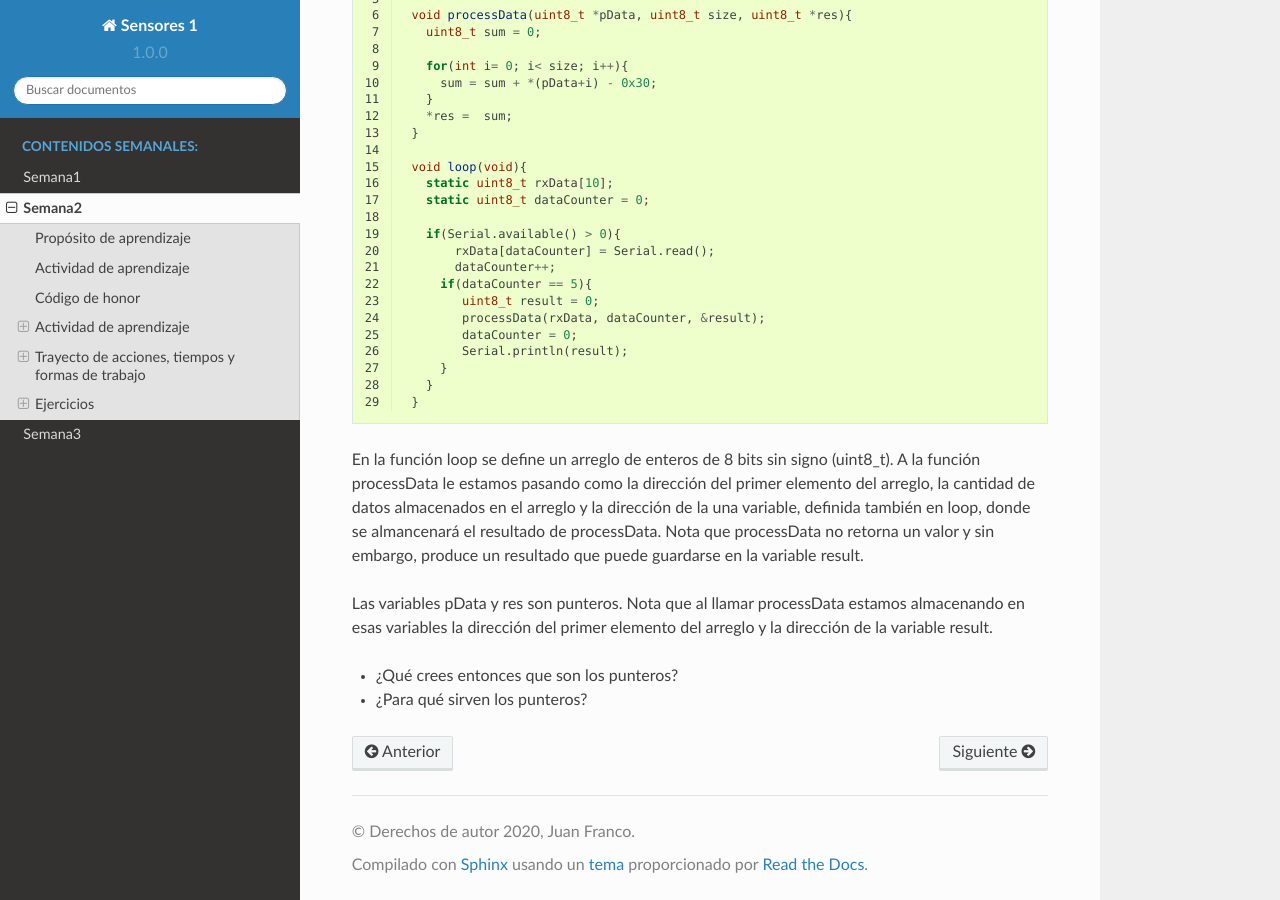
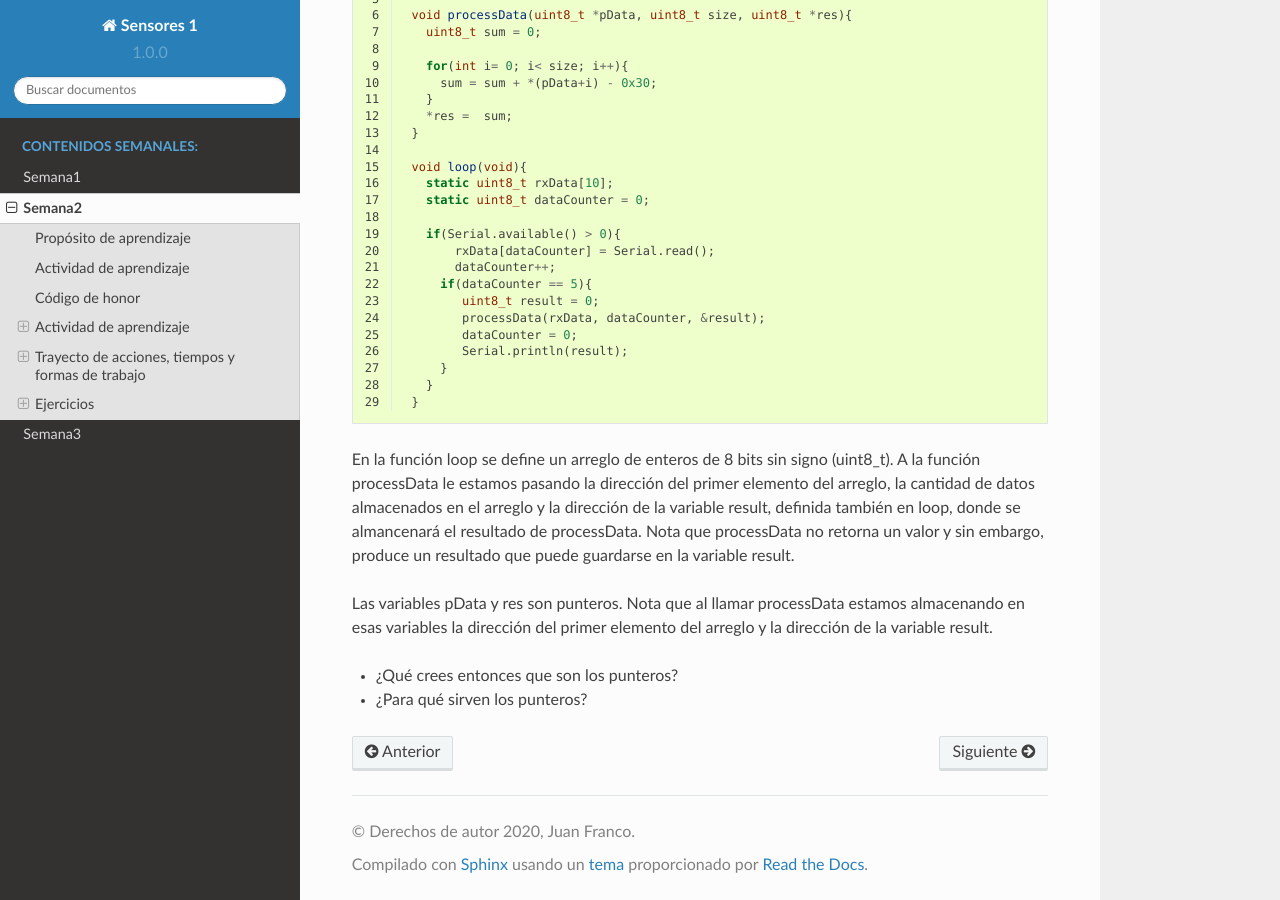
Before and after one commit to juanferfranco/sensores1, a Sphinx documentation site: the page built from docs/_semana2/semana2.rst, in a window 1280 px wide and 900 px high, scrolled down 15339 px. Built offline with Sphinx 7.4.7 and the Read the Docs theme 2.0.0, drawn with Linux system fonts in a browser that asks for light colours.

Commit message:
update week 2

```diff
--- a/docs/_semana2/semana2.rst
+++ b/docs/_semana2/semana2.rst
@@ -866,9 +866,9 @@ en detalle el siguiente código
 
 En la función loop se define un arreglo de enteros de 8
 bits sin signo (uint8_t). A la función processData le estamos
-pasando como la dirección del primer elemento
+pasando la dirección del primer elemento
 del arreglo, la cantidad de datos almacenados en el arreglo
-y la dirección de la una variable, definida también en loop,
+y la dirección de la variable result, definida también en loop,
 donde se almancenará el resultado de processData. Nota que
 processData no retorna un valor y sin embargo, produce un
 resultado que puede guardarse en la variable result.
```
